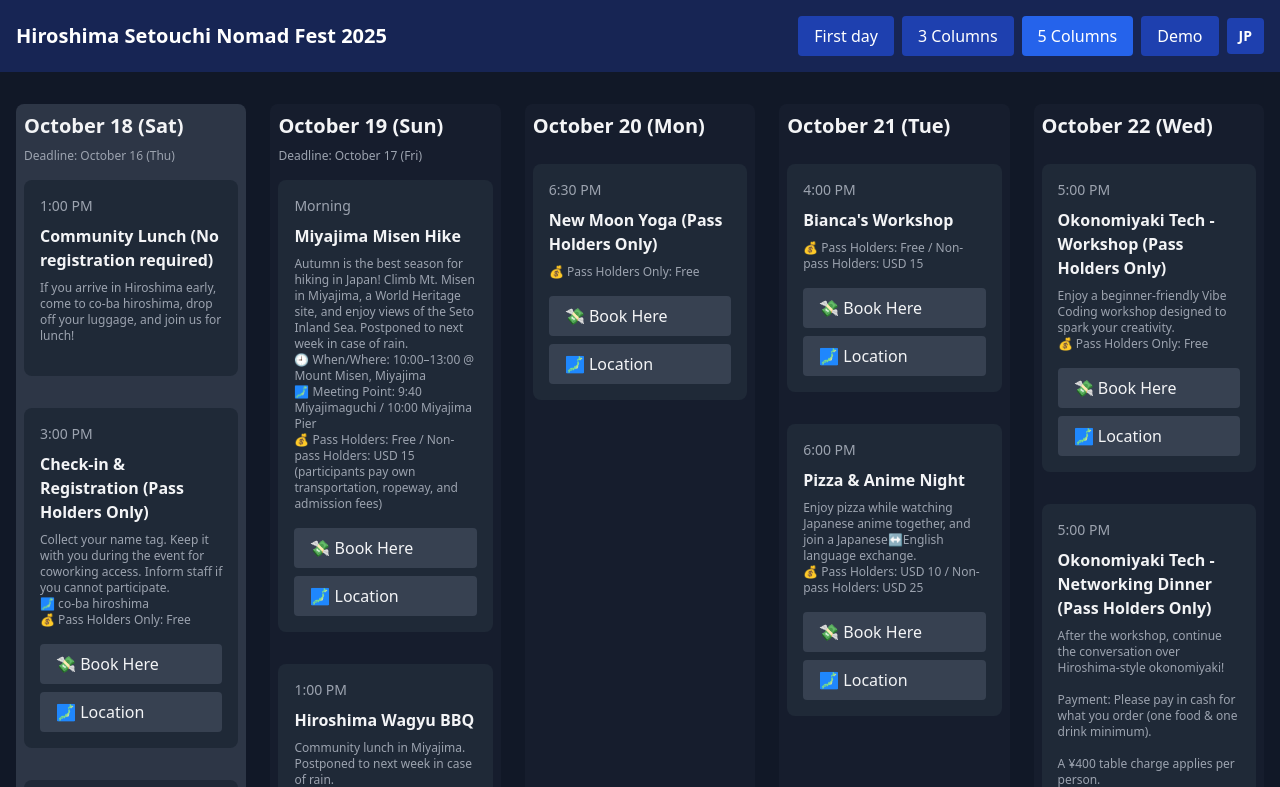
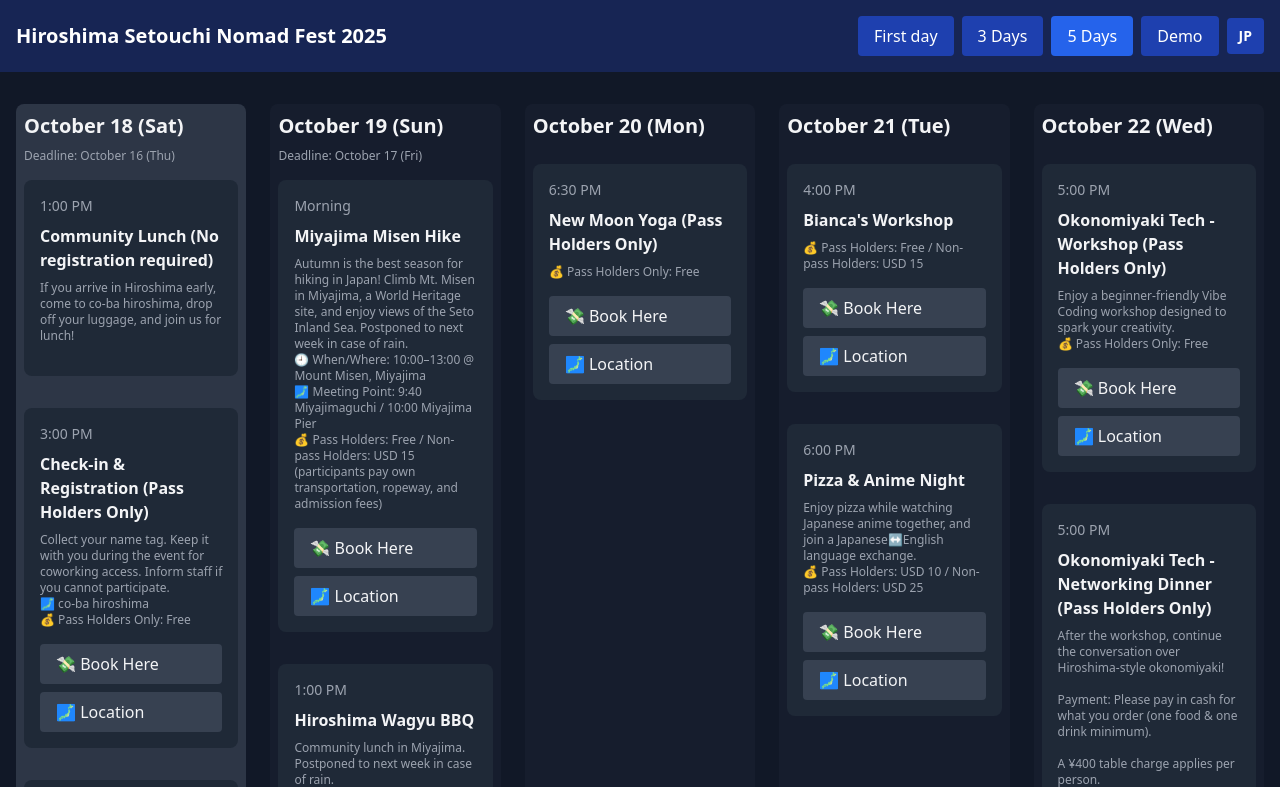
Before and after one commit to vladootz/hsnf2025, a Vue app: page / in a window 1280 px wide. Shown: the top 787 px of the page. Built offline with nearby package versions, Linux system fonts and the light colour scheme.

Commit message:
Change columns to days

```diff
--- a/src/App.vue
+++ b/src/App.vue
@@ -209,8 +209,8 @@ export default {
         title: 'Hiroshima Setouchi Nomad Fest 2025',
         firstDay: 'First day',
         now: 'Now',
-        columns3: '3 Columns',
-        columns5: '5 Columns',
+        columns3: '3 Days',
+        columns5: '5 Days',
         demo: 'Demo',
         deadline: 'Deadline',
         languageButton: 'JP',
```
Also changed, not shown: 1 other file (tests, documents, lock files or other folders).
